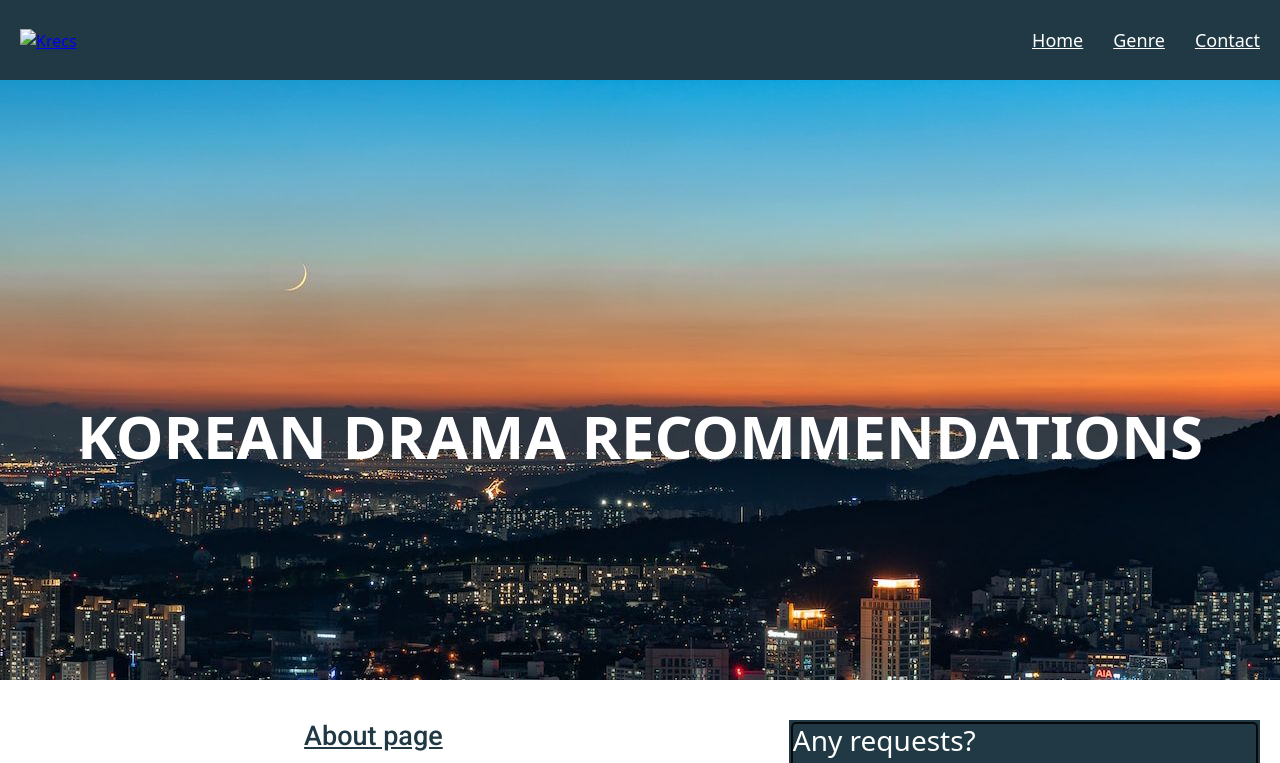
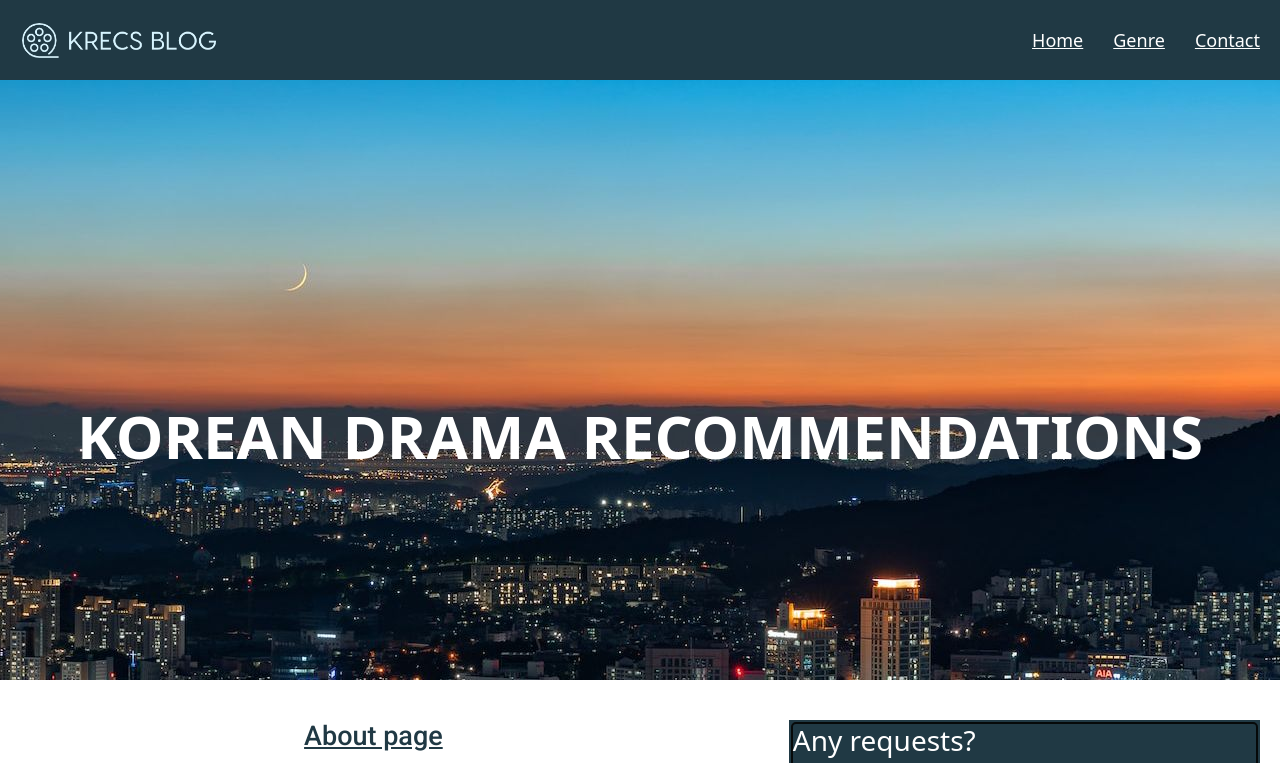
Before and after one commit to SAE9/ProjectKRecs, a plain HTML site: page index.html in a window 1280 px wide. Shown: the top 763 px of the page. Drawn offline with nearby package versions, Linux system fonts and the light colour scheme; files that its build step writes are made by us from their sources; files whose address does not match are found by name.

Commit message:
Update index.html

```diff
--- a/index.html
+++ b/index.html
@@ -8,8 +8,8 @@
     <link rel="preconnect" href="https://fonts.googleapis.com">
     <link rel="preconnect" href="https://fonts.gstatic.com" crossorigin>
     <link href="https://fonts.googleapis.com/css2?family=Roboto:wght@300;400;500;700&display=swap" rel="stylesheet">
-    <link rel="stylesheet" href="./Project-krecs-2/css/main.css">
-    <link rel="stylesheet" href="./Project-krecs-2/css/main.css">
+    <link rel="stylesheet" href="./css/main.css">
+    <link rel="stylesheet" href="./css/main.css">
     <link href="https://cdn.jsdelivr.net/npm/bootstrap@5.3.0-alpha3/dist/css/bootstrap.min.css" rel="stylesheet" integrity="sha384-KK94CHFLLe+nY2dmCWGMq91rCGa5gtU4mk92HdvYe+M/SXH301p5ILy+dN9+nJOZ" crossorigin="anonymous">
 <style>
     section {
@@ -22,7 +22,7 @@
         <div class="inner-header">
             <div class="logo_container">
                 <a href="/">
-                   <img src="./Project-krecs-2/img/logo.png" alt="Krecs" class="img" ><a href="index.html
+                   <img src="./img/logo.png" alt="Krecs" class="img" ><a href="index.html
                    "><logo.png></a>
                 </a>
             </div>
```
